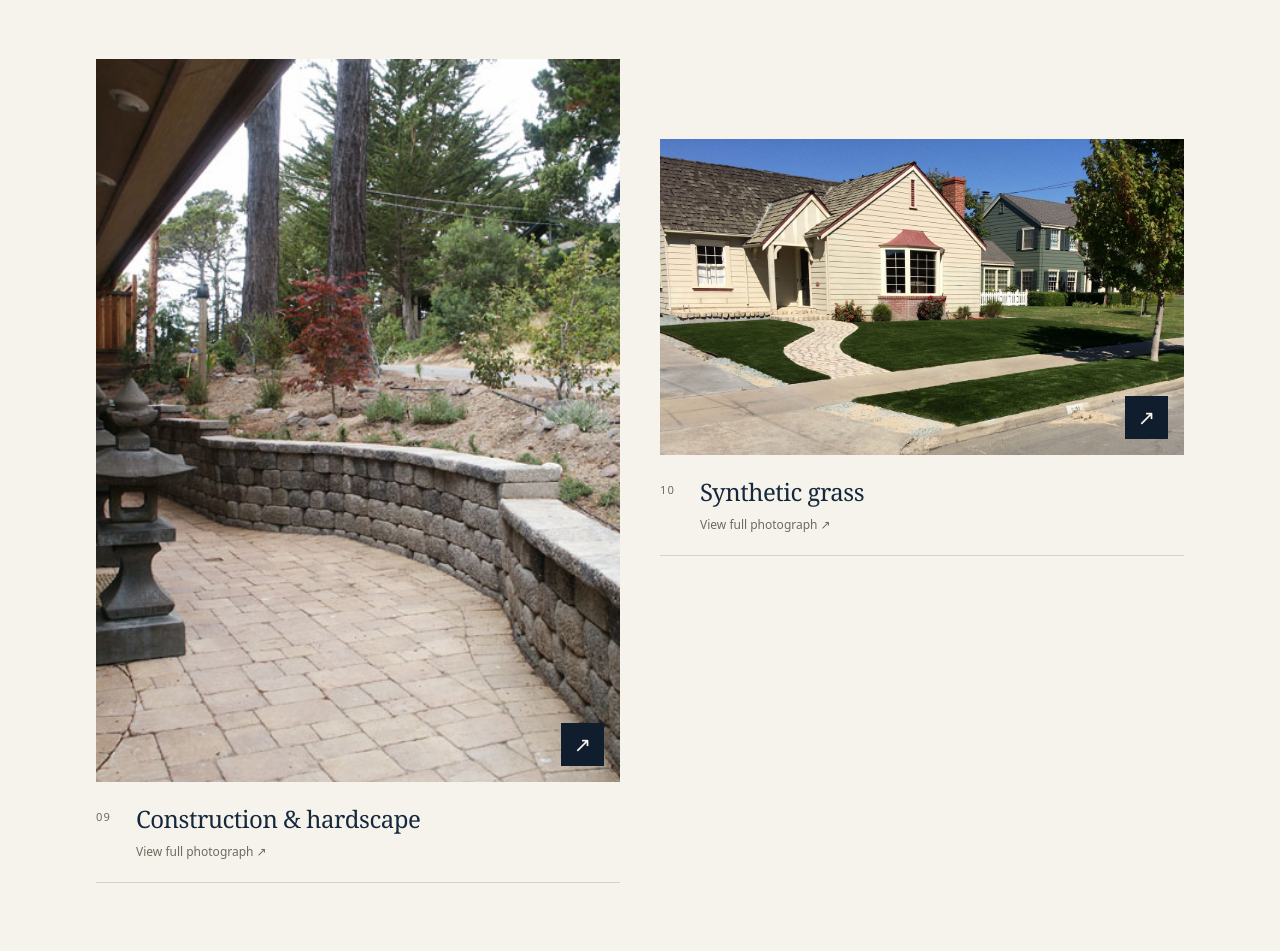
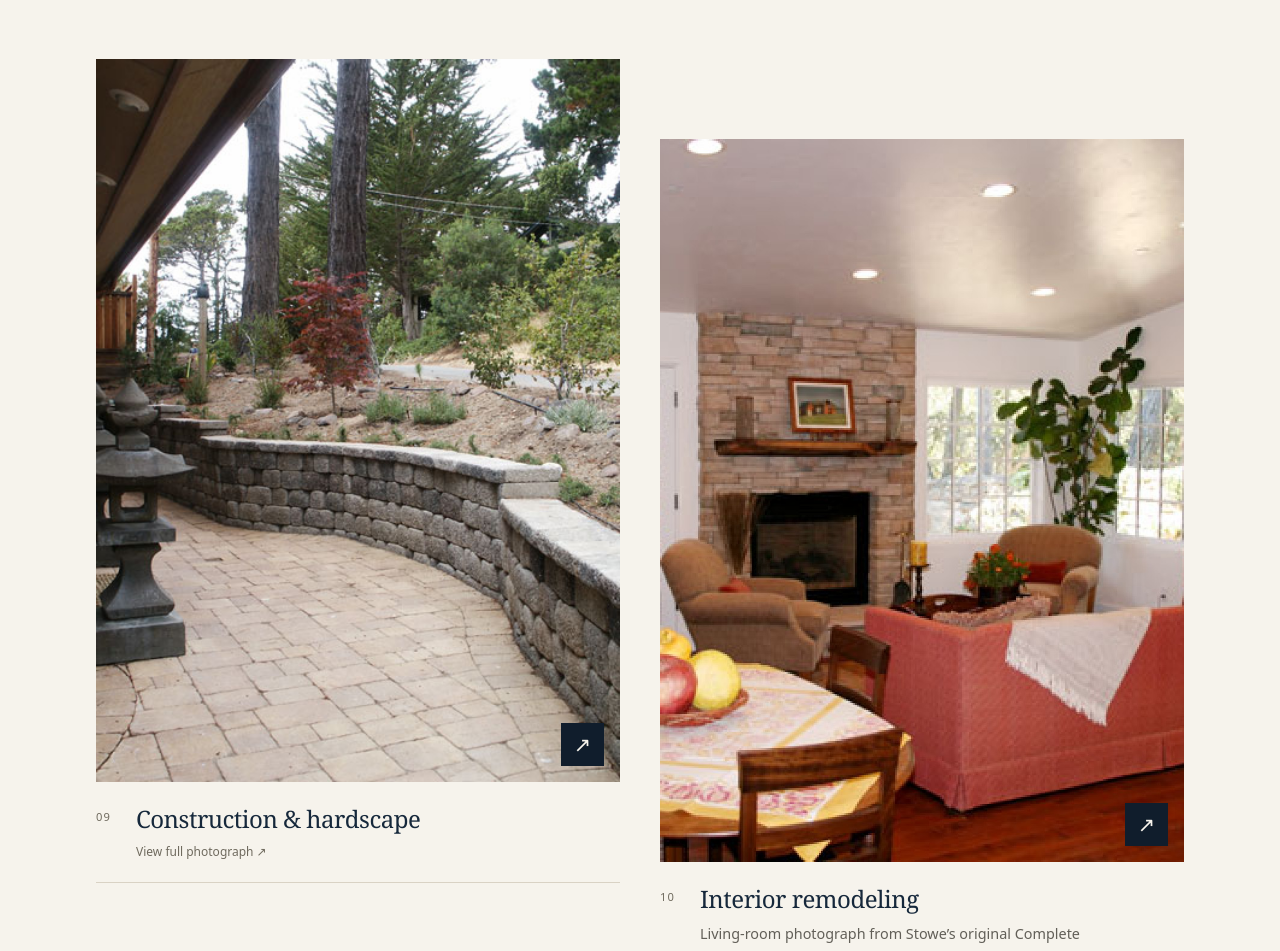
Before and after one commit to Solynx-Solutions/C-Users-rafae-OneDrive-GitHub-stowe-contracting, a Next.js app: page /projects in a window 1280 px wide. Shown: the part 3640-4591 px from the top of the page. Built offline with nearby package versions, Linux system fonts and the light colour scheme; no server answers.

Commit message:
Use authentic clean interior remodel photograph

```diff
--- a/app/services/[slug]/page.tsx
+++ b/app/services/[slug]/page.tsx
@@ -219,7 +219,7 @@ export default async function ServiceDetailPage({ params }: { params: Promise<{
           <PageContainer>
             <div className="flex flex-col gap-6">
               <SectionHeading level="h2">Our Work</SectionHeading>
-              <p className="max-w-2xl leading-relaxed text-[var(--color-neutral-600)]">{service.serviceKey === 'construction-remodeling' ? 'Exterior construction and hardscape work from Stowe’s project collection.' : 'Selected photographs from Stowe’s project collection. Open any image to see the full photograph.'}</p>
+              <p className="max-w-2xl leading-relaxed text-[var(--color-neutral-600)]">{service.serviceKey === 'construction-remodeling' ? 'Interior remodeling from Stowe’s original project collection.' : 'Selected photographs from Stowe’s project collection. Open any image to see the full photograph.'}</p>
               <div className="grid grid-cols-1 gap-8 md:grid-cols-2">
                 {service.photos.map((photo) => <figure key={photo.src} className="overflow-hidden border border-[var(--color-neutral-200)] bg-white">
                   <a href={photo.src} target="_blank" rel="noopener noreferrer" className="relative block aspect-[4/3] overflow-hidden" aria-label={`View full photograph: ${photo.title}`}>
--- a/content/serviceRegistry.ts
+++ b/content/serviceRegistry.ts
@@ -206,7 +206,7 @@ export const serviceRegistry: ServiceRecord[] = [
     description: 'Kitchen and bathroom remodels, custom homes and commercial improvements.',
     summary: 'Stowe’s construction crew handles projects from kitchen and bathroom remodels to complete custom homes and commercial improvements. Construction, site preparation and exterior work can be discussed together when planning the scope of a property project.',
     capabilityHighlights: ['Kitchen and bathroom remodels', 'Custom home construction', 'Commercial construction and improvements', 'Exterior construction and hardscape coordination'],
-    photos: servicePhotos('curved-garden-walls.jpg', 'stowe-project-pict0002-original.jpg'),
+    photos: servicePhotos('stowe-remodel-living-room-original.jpg'),
     relatedServices: ['grading-site-preparation', 'paving-stones'],
     cta: { label: 'Explore construction', href: '/services/construction-remodeling' },
   },
--- a/data/stowe-project-photos.ts
+++ b/data/stowe-project-photos.ts
@@ -44,6 +44,15 @@ const originalPhotos: StoweProjectPhoto[] = [
     "title": "Construction & hardscape"
   },
   {
+    "src": "/media/original-stowe/stowe-remodel-living-room-original.jpg",
+    "width": 870,
+    "height": 1200,
+    "alt": "Remodeled living room with a stone fireplace, wood flooring and recessed lighting.",
+    "title": "Interior remodeling",
+    "description": "Living-room photograph from Stowe’s original Complete Remodel portfolio.",
+    "source": "https://stowecontracting.com/construction/"
+  },
+  {
     "src": "/media/original-stowe/stowe-grass-front-view-original.jpg",
     "width": 1400,
     "height": 844,
```
Also changed, not shown: public/media/original-stowe/stowe-remodel-living-room-original.jpg (added).
